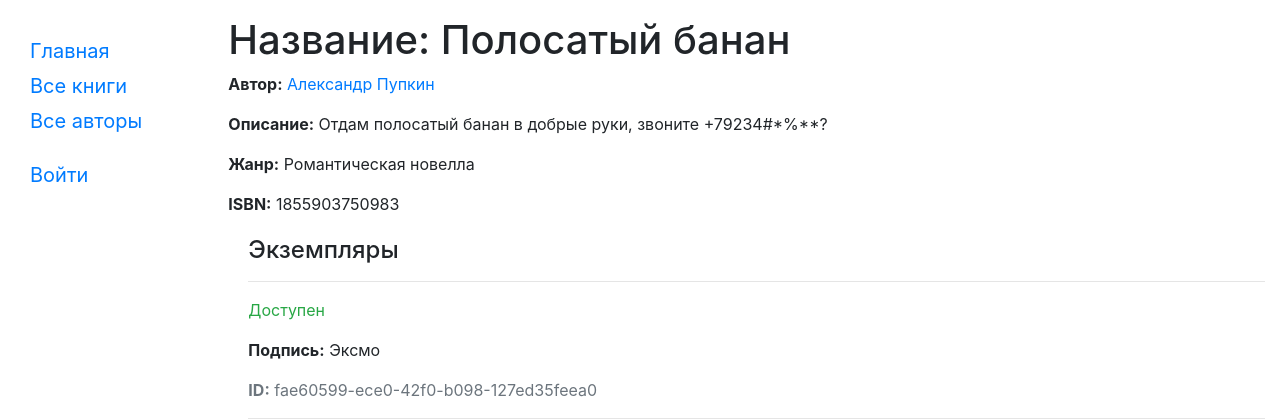
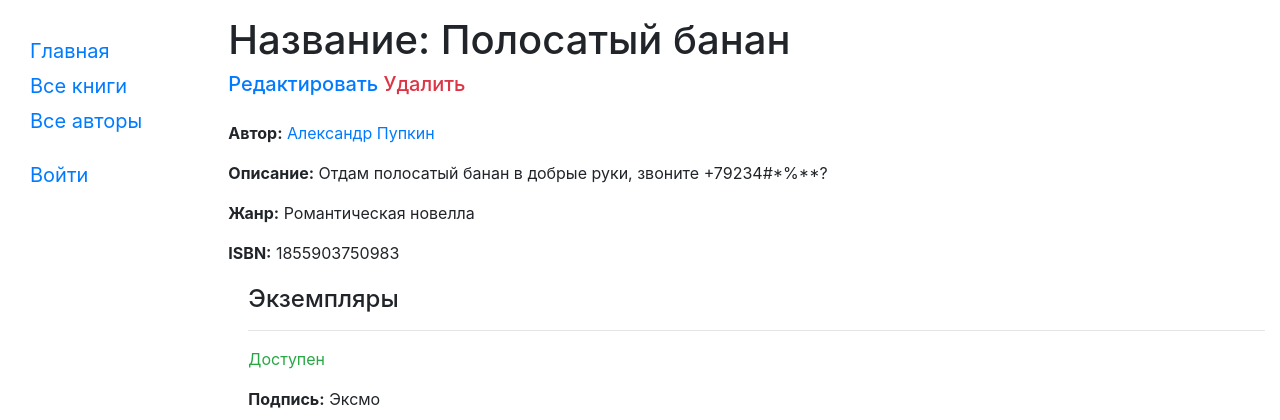
Before and after one commit to ERTAsoN/rkis_task_1, a Django app: page /catalog/book/1 in a window 1280 px wide. Shown: the top 420 px of the page. Run offline with Django 3.2, Linux system fonts and the light colour scheme; data comes from the database, SQL or seed files in the repository; both versions use the stored data as it was after the commit; some libraries are stand-ins or nearby versions.

Commit message:
book_delete_fix

```diff
--- a/locallibrary/catalog/templates/catalog/author_confirm_delete.html
+++ b/locallibrary/catalog/templates/catalog/author_confirm_delete.html
@@ -3,7 +3,8 @@
 {% block content %}
   <h1>Удалить автора</h1>
 
-  <p class="h5 text-danger">Вы уверены, что хотите удалить автора:<br> {{ author }}?</p>
+  <p class="h5 text-danger">Вы уверены, что хотите удалить автора:</p>
+    <p class="mt-2 mb-2 h3 text-danger">{{ author }}?</p>
 
   <form action="" method="POST">
     {% csrf_token %}
--- a/locallibrary/catalog/templates/catalog/book_detail.html
+++ b/locallibrary/catalog/templates/catalog/book_detail.html
@@ -2,8 +2,9 @@
 
 {% block content %}
   <h1>Название: {{ book.title }}</h1>
+    <span class="h5"><a href="{% url 'book_update' book.pk %}">Редактировать</a> <a class="text-danger" href="{% url 'book_delete' book.pk %}">Удалить</a></span>
 
-  <p><strong>Автор:</strong> <a href="{% url 'author-detail' book.author.pk %}">{{ book.author }}</a>
+  <p class="mt-4"><strong>Автор:</strong> <a href="{% url 'author-detail' book.author.pk %}">{{ book.author }}</a>
   <p><strong>Описание:</strong> {{ book.summary }}</p>
   <p><strong>Жанр:</strong> {% for genre in book.genre.all %} {{ genre }}{% if not forloop.last %}, {% endif %}{% endfor %}</p>
   <p><strong>ISBN:</strong> {{ book.isbn }}</p>
@@ -11,6 +12,7 @@
   <div style="margin-left:20px;margin-top:20px">
     <h4>Экземпляры</h4>
 
+    {% if book.bookinstance_set.all %}
         {% for copy in book.bookinstance_set.all %}
         <hr>
         <p class="{% if copy.status == 'a' %}text-success{% elif copy.status == 'm' %}text-danger{% else %}text-warning{% endif %}">{{ copy.get_status_display }}</p>
@@ -18,5 +20,8 @@
         <p><strong>Подпись:</strong> {{copy.imprint}}</p>
         <p class="text-muted"><strong>ID:</strong> {{copy.id}}</p>
         {% endfor %}
+    {% else %}
+        <p class="h5 mt-3 text-secondary">У этой книги нет экземпляров.</p>
+    {% endif %}
   </div>
 {% endblock %}
--- a/locallibrary/catalog/urls.py
+++ b/locallibrary/catalog/urls.py
@@ -15,4 +15,5 @@ urlpatterns = [
     url(r'^author/(?P<pk>\d+)/delete/$', views.AuthorDelete.as_view(), name='author_delete'),
     url(r'^book/create/$', views.BookCreate.as_view(), name='book_create'),
     url(r'^book/(?P<pk>\d+)/update/$', views.BookUpdate.as_view(), name='book_update'),
+    url(r'^book/(?P<pk>\d+)/delete/$', views.BookDelete.as_view(), name='book_delete'),
 ]
```
Also changed, not shown: locallibrary/catalog/templates/catalog/book_confirm_delete.html (added, +13 -0 lines), locallibrary/catalog/templates/catalog/bookinstance_form.html (deleted, +0 -11 lines), locallibrary/db.sqlite3. Lines whose indentation alone changed are shown as unchanged.
